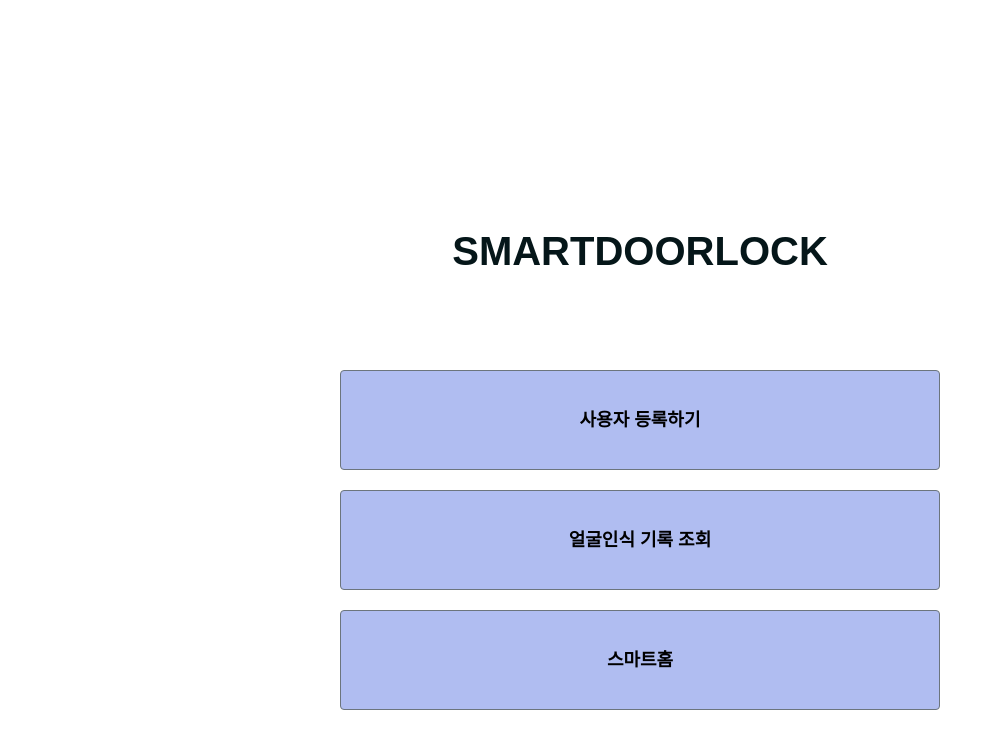
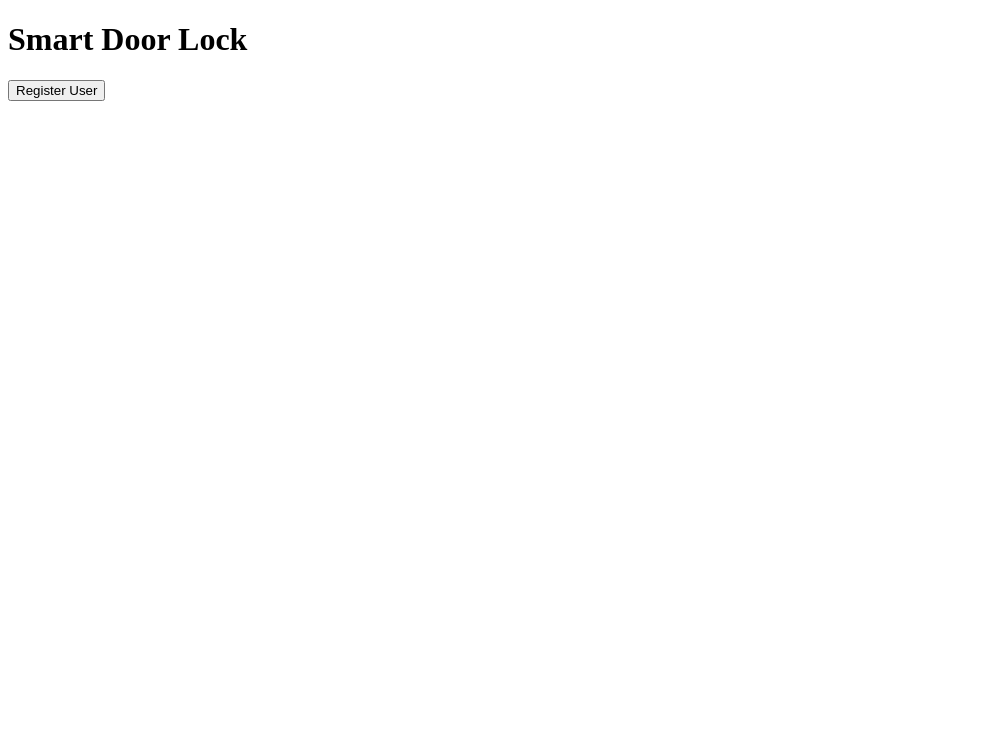
Before and after one commit to uijindaramg/smartdoorlock, a Flask app: page / in a window 1280 px wide. Shown: the top 749 px of the page, without its empty margins (0-995 px from the left). Run offline with Flask 3, Linux system fonts and the light colour scheme.

Commit message:
Update index.html

```diff
--- a/templates/index.html
+++ b/templates/index.html
@@ -1,159 +1,12 @@
 <!DOCTYPE html>
-<html>
-
+<html lang="en">
 <head>
     <meta charset="UTF-8">
-    <meta http-equiv="X-UA-Compatible" content="IE=edge">
     <meta name="viewport" content="width=device-width, initial-scale=1.0">
-
-    <link href="https://cdn.jsdelivr.net/npm/bootstrap@5.0.2/dist/css/bootstrap.min.css" rel="stylesheet"
-        integrity="sha384-EVSTQN3/azprG1Anm3QDgpJLIm9Nao0Yz1ztcQTwFspd3yD65VohhpuuCOmLASjC" crossorigin="anonymous">
-    <script src="https://ajax.googleapis.com/ajax/libs/jquery/3.5.1/jquery.min.js"></script>
-    <script src="https://cdn.jsdelivr.net/npm/bootstrap@5.0.2/dist/js/bootstrap.bundle.min.js"
-        integrity="sha384-MrcW6ZMFYlzcLA8Nl+NtUVF0sA7MsXsP1UyJoMp4YLEuNSfAP+JcXn/tWtIaxVXM"
-        crossorigin="anonymous"></script>
-    <title>SMARTDOORLOCK</title>
-
-    <link href="https://fonts.googleapis.com/css2?family=Noto+Sans+KR:wght@100;300;400;500;700;900&display=swap" rel="stylesheet">
-    <style>
-        * {
-            font-family: ' Noto Sans KR', sans-serif;
-        }
-        body {
-            background-color: rgb(255, 255, 255); /* 여기에 배경색을 원하는 색상의 HEX 코드로 변경하세요 */
-            font-family: 'Noto Serif KR', serif;
-        }
-        .header_potato_logo {
-            width: 100%;
-            height: 180px;
-            background-position: center 50%;
-            background-size: cover;
-
-            /* background-color: rgba(234,231,222,1); */
-
-            display: flex;
-            flex-direction: column;
-            align-items: center;
-            justify-content: center;
-        }
-
-        .header_potato_ment {
-            width: 100%;
-            height: 150px;
-
-            /* background-image: linear-gradient(0deg, rgba(0, 0, 0, 0.5), rgba(0, 0, 0, 0.5)), url('https://cdn.topstarnews.net/news/photo/201807/456143_108614_510.jpg'); */
-            background-position: center 30%;
-            background-size: cover;
-            background-color: rgb(255, 255, 255);
-            color: rgba(5,22,25,1);
-
-            display: flex;
-            flex-direction: column;
-            align-items: center;
-            justify-content: center;
-            padding: 10px;
-            margin-bottom: 20px;
-        }
-
-        .mypost {
-            width: 95%;
-            max-width: 600px;
-            margin: 0px auto 20px auto;
-            background-color: rgba(234,231,222,1);
-            box-shadow: 0px 0px 3px 0px black;
-            padding: 20px;
-        }
-        .mypost_1 {
-            /* background-image: linear-gradient(0deg, rgba(0, 0, 0, 0.5), rgba(0, 0, 0, 0.5)), url('https://cdn.topstarnews.net/news/photo/201807/456143_108614_510.jpg'); */
-            background-position: center 30%;
-            background-size: cover;
-
-            /* background-color: rgba(234,231,222,1); */
-
-            display: flex;
-            flex-direction: column;
-            align-items: center;
-            justify-content: center;
-        }
-
-        .mypost > button {
-            margin-top: 10px;
-            width: 100%;
-
-        }
-        .mypost_1 > button {
-            margin-top: 20px;
-            height: 100px;
-            width: 95%;
-            max-width: 600px;
-            background-color: rgb(176, 189, 241);
-            color: rgb(0, 0, 0);
-            font-size: large;
-            font-weight: bold;
-
-        }
-
-        .mycards {
-            width: 100%;
-            max-width: 500px;
-            margin: auto;
-            background-color: rgba(234,231,222,1);
-            display: flex;
-            flex-direction: column;
-            align-items: center;
-            justify-content: center;
-        }
-
-        .mycards > .card {
-            margin-top: 10px;
-            margin-bottom: 10px;
-            background-color: rgba(234,231,222,1);
-            border: none;
-        }
-        .temp-text {
-            font-size: 18px;
-        }
-        .header-text{
-            font-weight: bold;
-        }
-
-    </style>
-    <script>
-        function save_info() {
-            let email = $('#exampleInputEmail1').val()
-            let name = $('#exampleInputPassword1').val()
-
-            $.ajax({
-                type: 'POST',
-                url: '/signup',
-                data: { email_give: email, name_give: name},
-                success: function (response) {
-                    alert(response['msg'])
-                    // window.location.reload()
-                }
-            });
-        }
-        function render_lastnews() {
-          window.location.href = '/lastnews';
-        }
-        function render_home() {
-          window.location.href = '/';
-        }
-    </script>
+    <title>Main Page</title>
 </head>
-
 <body>
-    <div class="header_potato_logo">
-        <!-- <img class="logo-image" src="https://lh3.googleusercontent.com/pw/ADCreHdoXfrvvzHowT6--vjacMUYozJcnsl86AO0CBi3oCx9DmOBJ2Cn8d5bYcl0z3GoeGnK6iUOd91LmlPVnQ3T160-bXH0AdXLGFbDEJhS4D91ITQGTZN8p8AGkyYRT66P6eo5AucCywEuxWT8spD5IvM=w547-h107-s-no-gm?authuser=0" alt="로고 설명"> -->
-    </div>
-    <div class="header_potato_ment">
-        <p><h1 class="header-text"> SMARTDOORLOCK</h1></p>
-    </div>
-    <div class="mypost_1"><button onclick="location.href='/insertuser'" type="button" class="btn btn-outline-secondary">사용자 등록하기</button></div>
-    <div class="mypost_1"><button onclick="render_lastnews()" type="button" class="btn btn-outline-secondary">얼굴인식 기록 조회</button></div>
-    <div class="mypost_1"><button onclick="render_lastnews()" type="button" class="btn btn-outline-secondary">스마트홈</button></div>
-
-
-
+    <h1>Smart Door Lock</h1>
+    <button onclick="location.href='/register_user'">Register User</button>
 </body>
 </html>
```
